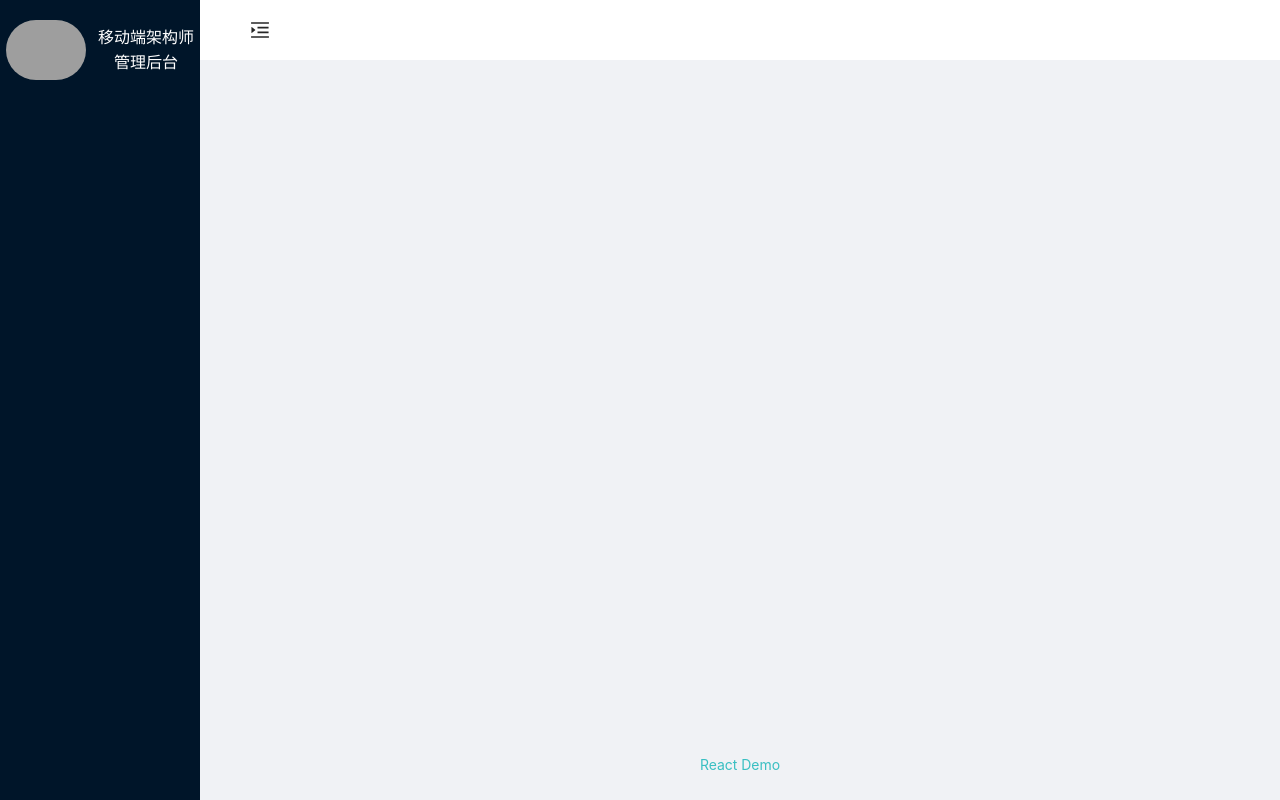
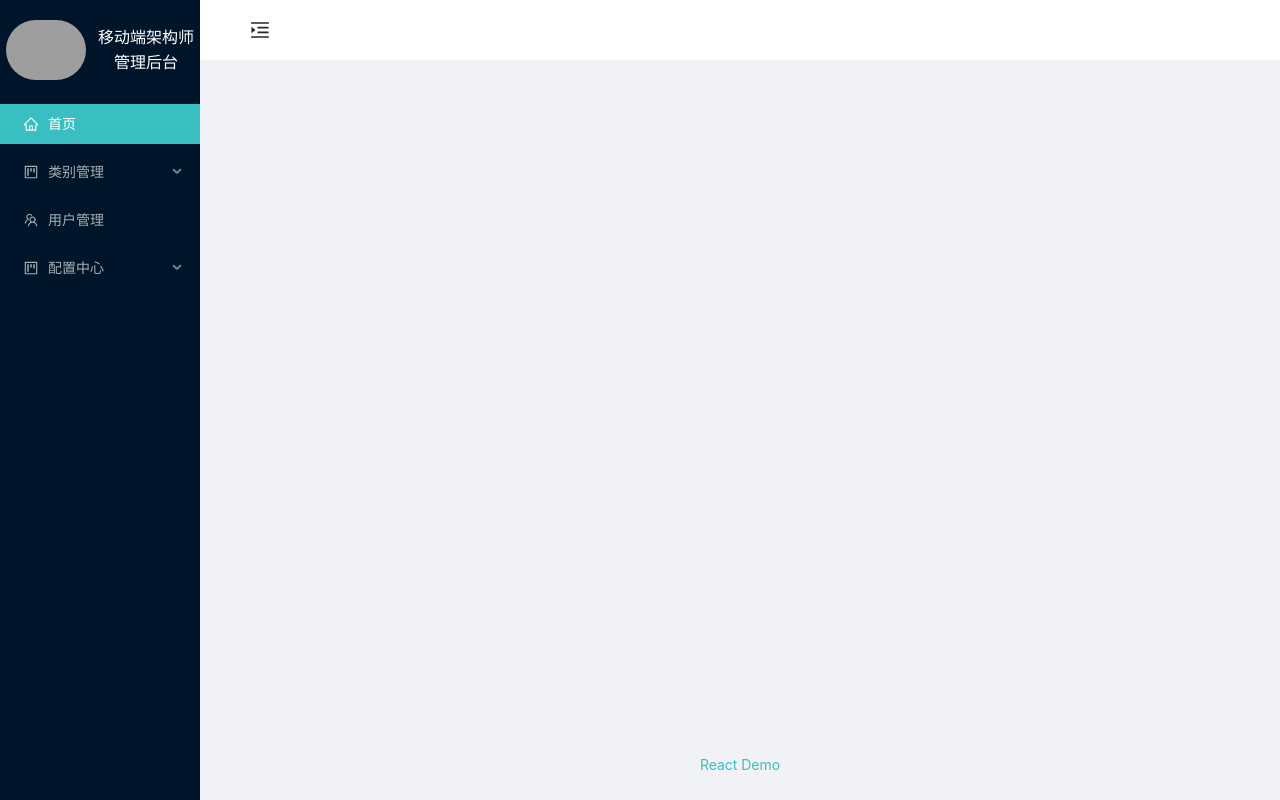
Before and after one commit to monkey1992/react-demo, a React (Create React App) app: page / in a window 1280 px wide. Built offline with nearby package versions, Linux system fonts and the light colour scheme; grey boxes are pictures that could not be loaded.

Commit message:
导航菜单

```diff
--- a/src/component/DrawerMenu.js
+++ b/src/component/DrawerMenu.js
@@ -1,9 +1,10 @@
 import React from 'react'
 import './DrawerMenu.less';
-import { Layout } from 'antd';
+import { Layout, Menu } from 'antd';
+import { HomeOutlined, ProjectOutlined, AppstoreAddOutlined, PicCenterOutlined, TeamOutlined, ShopOutlined, FileAddFilled } from '@ant-design/icons'
 
 const { Sider } = Layout
-const { SubMenu } = Layout
+const { SubMenu } = Menu
 
 const MENUS = {
     home: {
@@ -20,7 +21,7 @@ const MENUS = {
     },
     addCategory: {
         key: 'addCategory',
-        value: '添加商品类别'
+        title: '添加商品类别'
     },
     configList: {
         key: 'configList',
@@ -33,8 +34,34 @@ const MENUS = {
 };
 
 class Index extends React.Component {
+    state = {
+        selectedKeys: ["home"]
+    }
     onCollapse = collapsed => {
         this.setState(collapsed)
+    }
+    onSelect = selectedKeys => {
+        this.setState({
+            selectedKeys: [selectedKeys.key]
+        })
+    }
+    menu() {
+        return <Menu theme='dark' defaultSelectedKeys={this.state.selectedKeys} mode='inline' onSelect={this.onSelect}>
+            <Menu.Item key={MENUS.home.key} icon={<HomeOutlined />}>
+                {MENUS.home.title}
+            </Menu.Item>
+            <SubMenu key='category' title='类别管理' icon={<ProjectOutlined />}>
+                <Menu.Item key={MENUS.category.key} icon={<AppstoreAddOutlined />}>{MENUS.category.title}</Menu.Item>
+                <Menu.Item key={MENUS.addCategory.key} icon={<PicCenterOutlined />}>{MENUS.addCategory.title}</Menu.Item>
+            </SubMenu>
+            <Menu.Item key={MENUS.user.key} icon={<TeamOutlined />}>
+                {MENUS.user.title}
+            </Menu.Item>
+            <SubMenu key='configCenter' title='配置中心' icon={<ProjectOutlined />}>
+                <Menu.Item key={MENUS.configList.key} icon={<ShopOutlined />}>{MENUS.configList.title}</Menu.Item>
+                <Menu.Item key={MENUS.configAdd.key} icon={<FileAddFilled />}>{MENUS.configAdd.title}</Menu.Item>
+            </SubMenu>
+        </ Menu>
     }
     render() {
         const { collapsed } = this.props;
@@ -48,6 +75,7 @@ class Index extends React.Component {
                     <img className='drawer-logo' alt='logo' src='https://www.devio.org/img/avatar.png' />
                     {headerTitle}
                 </div>
+                {this.menu()}
             </Sider>
         )
     }
```
